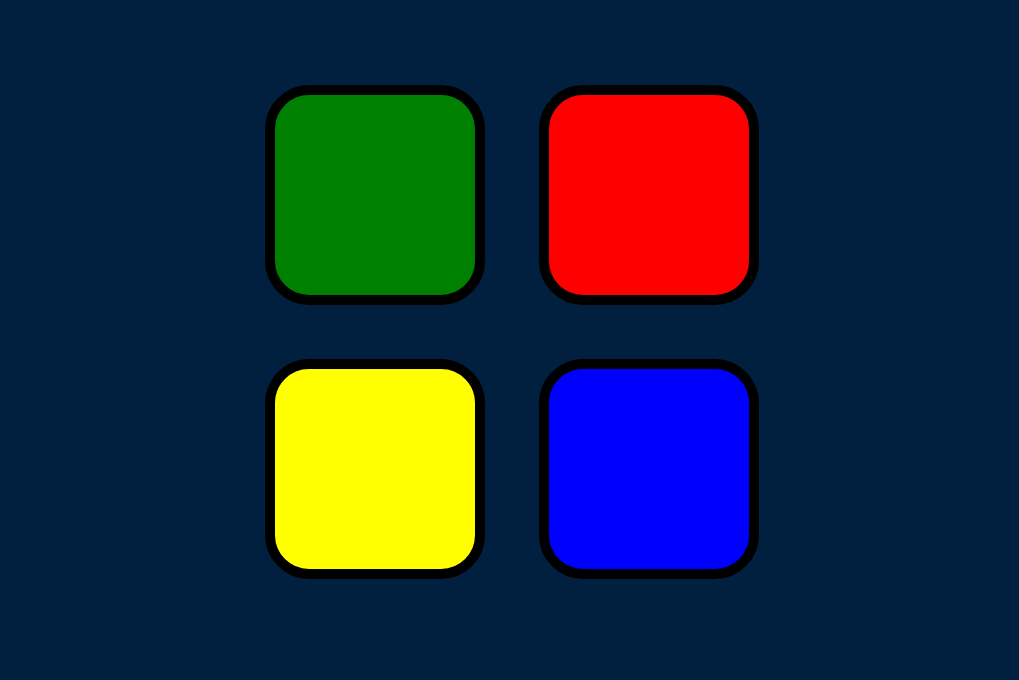
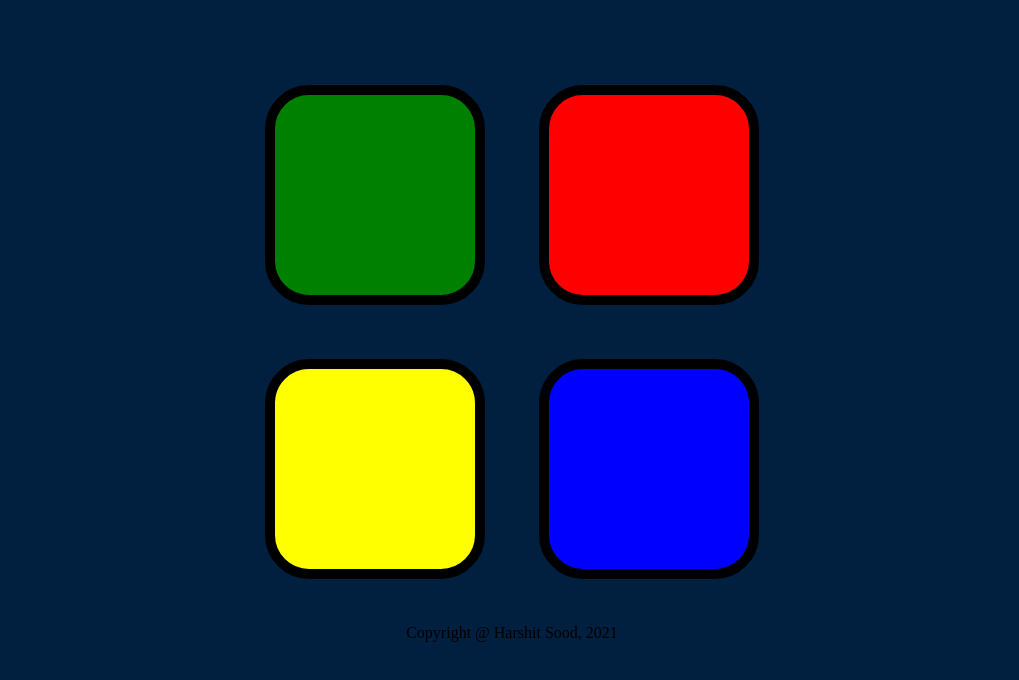
Before and after one commit to harshitsood094/Simon-Game, a plain HTML site: page index.html in a window 1280 px wide. Shown: the part 114-794 px from the top of the page, without its empty margins (128-1147 px from the left). Drawn offline with nearby package versions, Linux system fonts and the light colour scheme.

Commit message:
Update index.html

```diff
--- a/index.html
+++ b/index.html
@@ -34,7 +34,7 @@
     </div>
 
   </div>
-
+  <p> Copyright @ Harshit Sood, 2021 </p>
 <script src="https://ajax.googleapis.com/ajax/libs/jquery/3.5.1/jquery.min.js"></script>
 <script src="games.js" charset="utf-8"></script>
 </body>
```
